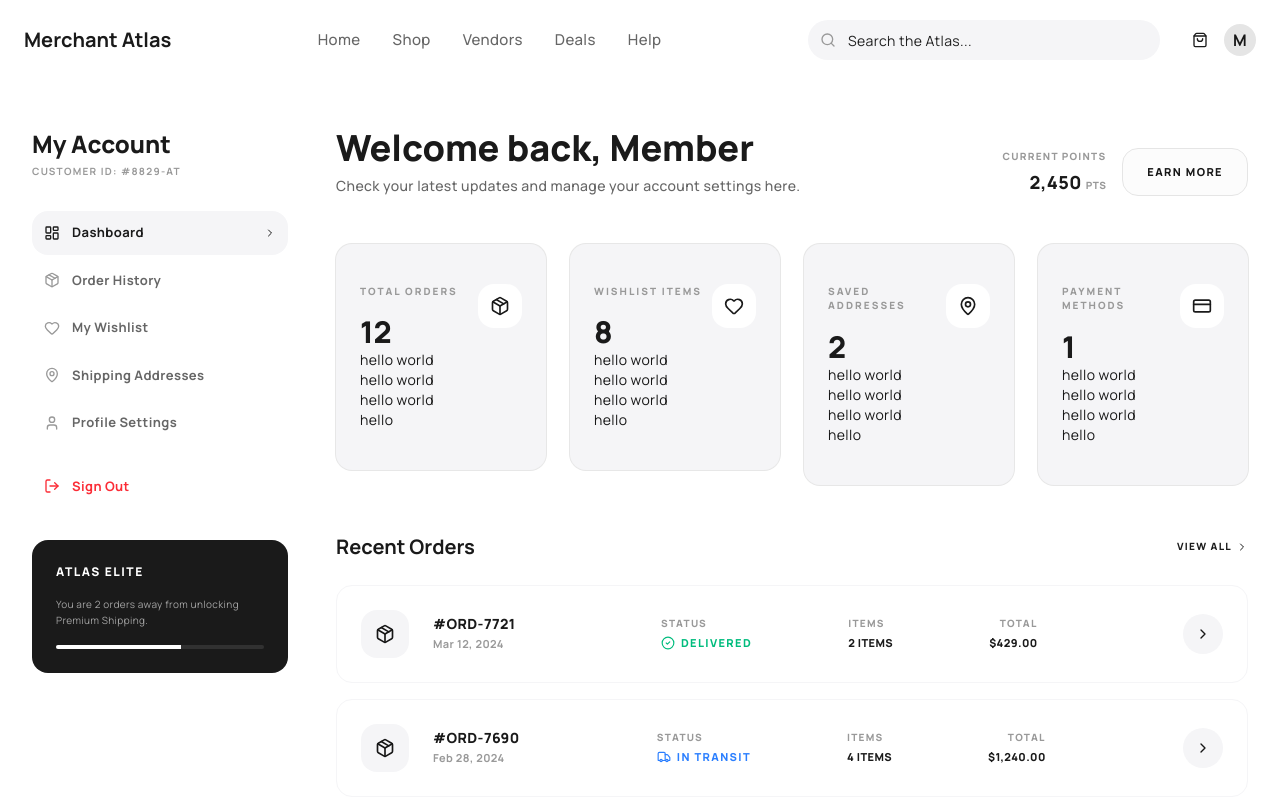
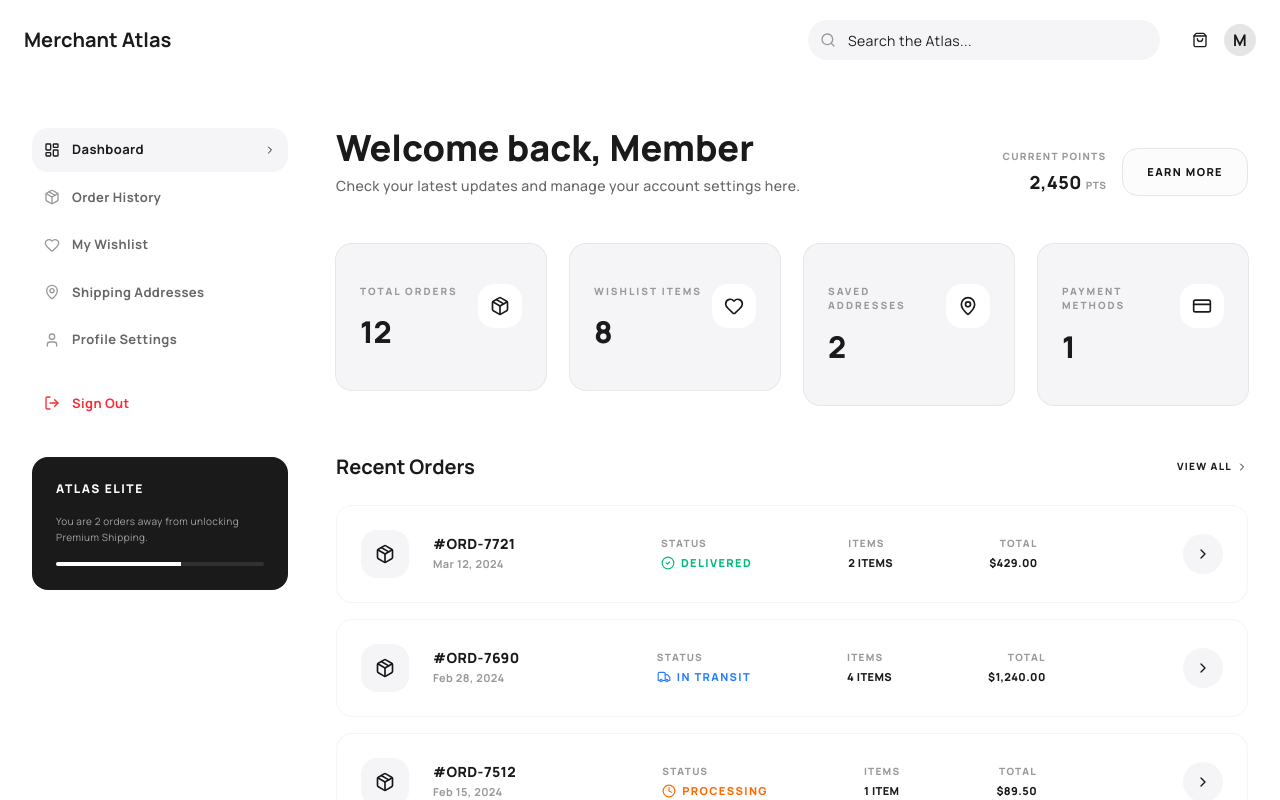
Before and after one commit to skidev101/shop-it, a Next.js app: page /account in a window 1280 px wide. Shown: the top 800 px of the page. Built offline with nearby package versions, Linux system fonts and the light colour scheme.

Commit message:
hide global nav links in account page

```diff
--- a/app/account/page.tsx
+++ b/app/account/page.tsx
@@ -47,22 +47,10 @@ function AccountStatCard({
               <Icon className="h-5 w-5" />
             </div>
           </div>
-          <div>
-            hello world
 
-            <div>
-              hello world
-            </div>
-            <div>
-              <div>
-                hello world
-              </div>
-              hello
-            </div>
-          </div>
-        </CardContent>
-      </Card>
-    </Link>
+      </CardContent>
+    </Card>
+    </Link >
   );
 }
 
--- a/components/account/account-sidebar.tsx
+++ b/components/account/account-sidebar.tsx
@@ -1,3 +1,5 @@
+"use client";
+
 import { useAuth } from "@/hooks/use-auth";
 import {
   LayoutDashboard,
@@ -24,6 +26,7 @@ export default function AccountSidebar() {
   const { user, logout } = useAuth();
   const pathname = usePathname();
   const router = useRouter();
+  const isAccountPage = pathname.startsWith("/account")
 
   const handleLogout = () => {
     logout();
@@ -33,14 +36,14 @@ export default function AccountSidebar() {
   return (
     <aside className="w-full lg:w-64 shrink-0">
       <div className="space-y-8 sticky top-24">
-        <div>
+        {/*<div>
           <h1 className="text-2xl font-black tracking-tight text-[#1A1A1A] mb-1">
             My Account
           </h1>
           <p className="text-[10px] font-bold text-[#999999] uppercase tracking-widest">
             Customer ID: {user?.id ? `#${user.id.slice(0, 4)}-AT` : "#8829-AT"}
           </p>
-        </div>
+        </div>*/}
 
         <nav className="flex flex-col gap-1">
           {sidebarLinks.map((link) => {
--- a/components/header.tsx
+++ b/components/header.tsx
@@ -21,6 +21,7 @@ export function Header() {
   const { cartCount } = useCart();
   const [isScrolled, setIsScrolled] = useState(false);
   const [isMobileMenuOpen, setIsMobileMenuOpen] = useState(false);
+  const isAccountPage = pathname.startsWith("/account")
 
   useEffect(() => {
     const handleScroll = () => {
@@ -82,7 +83,8 @@ export function Header() {
             </Link>
 
             {/* Desktop Main Navigation */}
-            <nav className="hidden lg:flex items-center gap-8">
+            {!isAccountPage && (
+              <nav className="hidden lg:flex items-center gap-8">
               {navLinks.map((link) => {
                 const isActive = pathname === link.href || (link.href !== '/' && pathname?.startsWith(link.href));
                 return (
@@ -101,6 +103,8 @@ export function Header() {
                 );
               })}
             </nav>
+            )}
+
 
             {/* Search and Actions */}
             <div className="flex flex-1 items-center justify-end gap-2 sm:gap-6 max-w-md">
```
